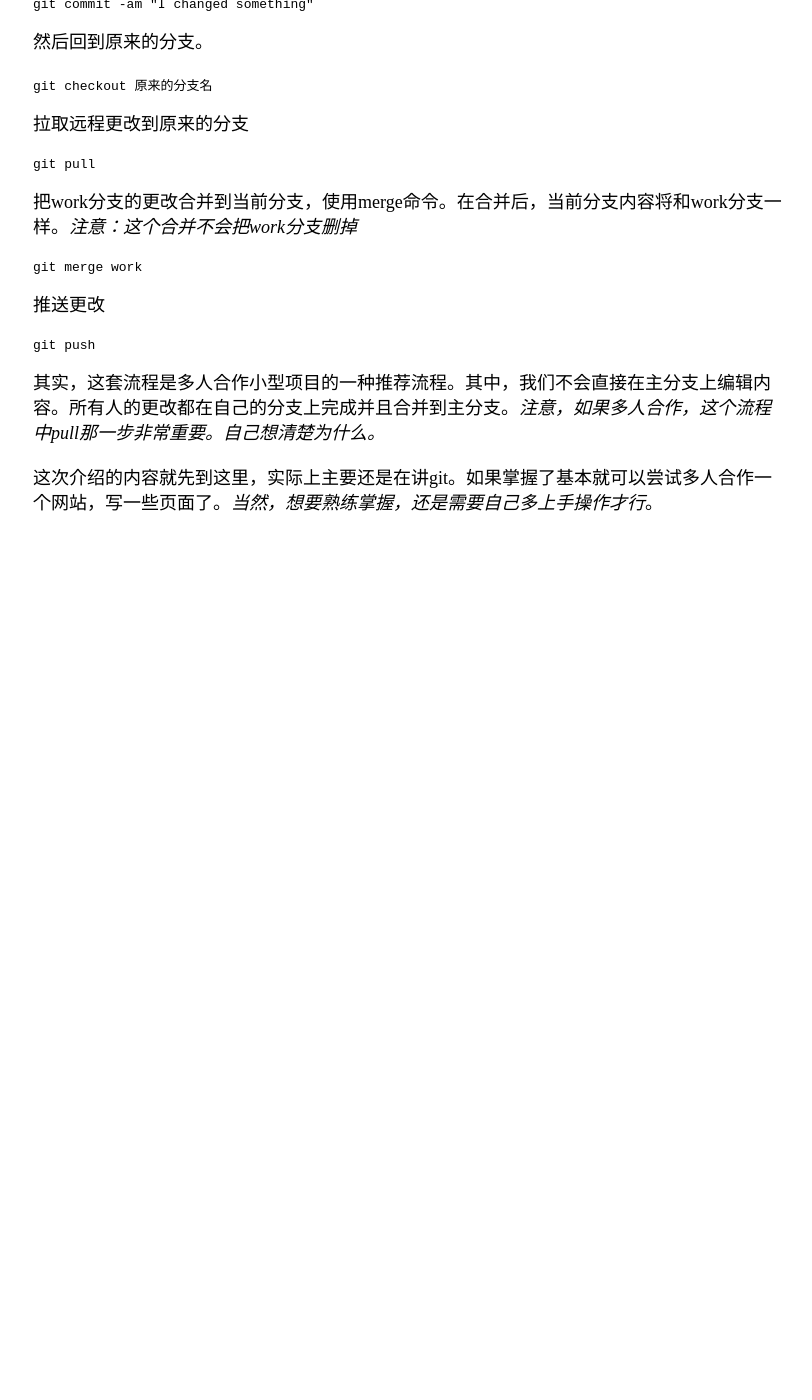
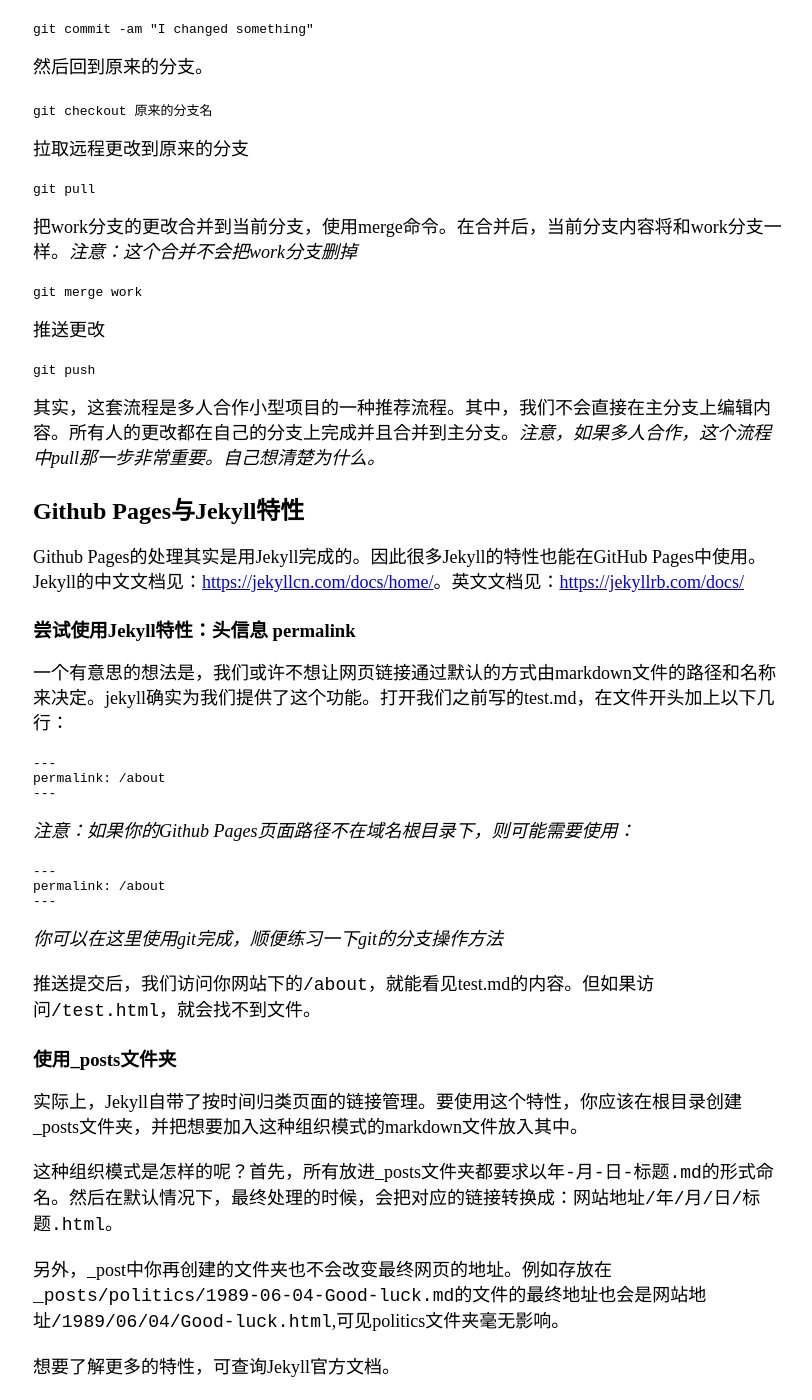
Before and after one commit to JOKERBARK/jokerbark.github.io, a Jekyll site: the page built from docs/Quick-start.md, in a window 1280 px wide and 1400 px high, scrolled down 3438 px. Shown: the whole window, without its empty margins (232-1044 px from the left). Built offline with Jekyll 4.4.1, drawn with Linux system fonts in a browser that asks for light colours; our own code applies the rules of GitHub Pages for plain Markdown files; before the commit the page ends 3974 px from its top, so only the background shows below that; some of the changed text lies outside the part shown.

Commit message:
docs: add content to Quick-start.md

````diff
--- a/docs/Quick-start.md
+++ b/docs/Quick-start.md
@@ -14,7 +14,7 @@ GitHub Pages支持使用markdown。markdown是一种标记语言，这种语言
 # 这是一个测试
 我是一句话，哈哈哈。
 ```
-注意，在井号的后面有一个空格才是正确的格式。在保存后，稍等几分钟，访问该文件对应的链接。比如如果你创建的文件在你的Github Pages根目录下，则访问`https://你的网站/test.html`就能看到页面。你会看到“这是一个测试”这一行变得又大又粗。这正是标题的格式。实际上，markdown中有很多这样的符号规则。github风格的markdown语法被称为GFM，想了解更多可见<https://zhuanlan.zhihu.com/p/261016461>。
+注意，在井号的后面有一个空格才是正确的格式。在保存后，稍等几分钟，访问该文件对应的链接。比如如果你创建的文件在你的Github Pages根目录下，则访问`https://你的网站/test.html`就能看到页面（markdown最终会被编译为真正的网页代码，也就是html）。你会看到“这是一个测试”这一行变得又大又粗。这正是标题的格式。实际上，markdown中有很多这样的符号规则。github风格的markdown语法被称为GFM，想了解更多可见<https://zhuanlan.zhihu.com/p/261016461>。
 
 另外，如果你觉得直接使用markdown写页面不好看，可以尝试在md文件中插入HTML代码，这可以实现更复杂的功能。或者你也可以[使用根目录下的_layouts文件夹自定义模板页面](https://jekyllrb.com/docs/layouts/)。
 
@@ -153,4 +153,34 @@ git push
 
 其实，这套流程是多人合作小型项目的一种推荐流程。其中，我们不会直接在主分支上编辑内容。所有人的更改都在自己的分支上完成并且合并到主分支。*注意，如果多人合作，这个流程中pull那一步非常重要。自己想清楚为什么。*
 
-这次介绍的内容就先到这里，实际上主要还是在讲git。如果掌握了基本就可以尝试多人合作一个网站，写一些页面了。*当然，想要熟练掌握，还是需要自己多上手操作才行*。
+## Github Pages与Jekyll特性
+
+Github Pages的处理其实是用Jekyll完成的。因此很多Jekyll的特性也能在GitHub Pages中使用。Jekyll的中文文档见：<https://jekyllcn.com/docs/home/>。英文文档见：<https://jekyllrb.com/docs/>
+
+### 尝试使用Jekyll特性：头信息 permalink
+
+一个有意思的想法是，我们或许不想让网页链接通过默认的方式由markdown文件的路径和名称来决定。jekyll确实为我们提供了这个功能。打开我们之前写的test.md，在文件开头加上以下几行：
+```
+---
+permalink: /about
+---
+```
+*注意：如果你的Github Pages页面路径不在域名根目录下，则可能需要使用：*
+```
+---
+permalink: {{ site.baseurl }}/about
+---
+```
+*你可以在这里使用git完成，顺便练习一下git的分支操作方法*
+
+推送提交后，我们访问你网站下的`/about`，就能看见test.md的内容。但如果访问`/test.html`，就会找不到文件。
+
+### 使用_posts文件夹
+
+实际上，Jekyll自带了按时间归类页面的链接管理。要使用这个特性，你应该在根目录创建_posts文件夹，并把想要加入这种组织模式的markdown文件放入其中。
+
+这种组织模式是怎样的呢？首先，所有放进_posts文件夹都要求以`年-月-日-标题.md`的形式命名。然后在默认情况下，最终处理的时候，会把对应的链接转换成：`网站地址/年/月/日/标题.html`。
+
+另外，_post中你再创建的文件夹也不会改变最终网页的地址。例如存放在`_posts/politics/1989-06-04-Good-luck.md`的文件的最终地址也会是`网站地址/1989/06/04/Good-luck.html`,可见politics文件夹毫无影响。
+
+想要了解更多的特性，可查询Jekyll官方文档。
````
